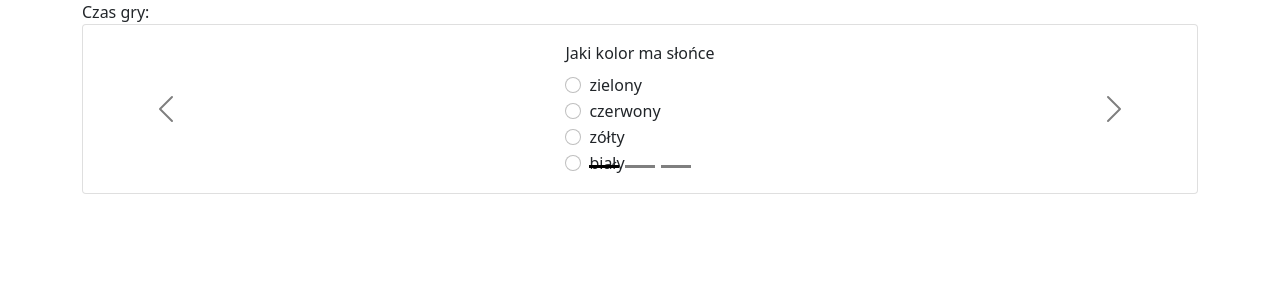
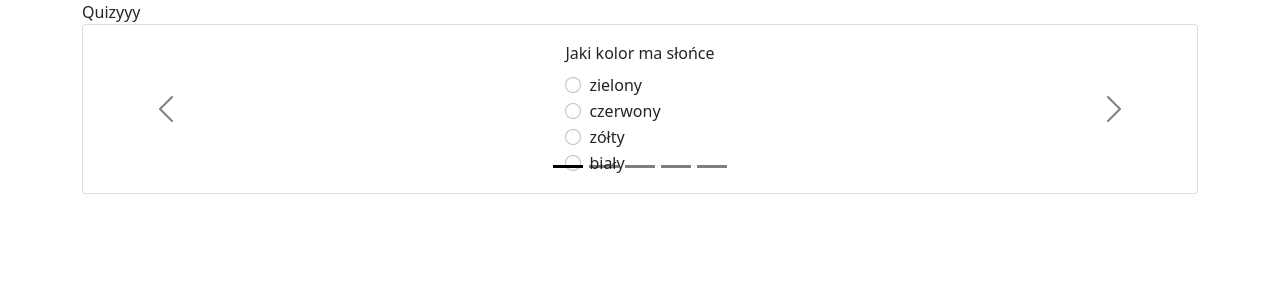
Before and after one commit to molekJ/quiz, a React (Create React App) app: page /quiz in a window 1280 px wide. Shown: the top 300 px of the page. Built offline with nearby package versions, Linux system fonts and the light colour scheme.

Commit message:
Questions and answers displayed

```diff
--- a/src/App.tsx
+++ b/src/App.tsx
@@ -15,19 +15,20 @@ function App() {
     const questionsPromise = GetQuestions();
     questionsPromise.then((res) => {
       setQuestions(res);
-      console.log(res);
+      setIsLoaded(true);
     });
   }, []);
 
-  const [questions, setQuestions] = useState<QuestionInterface[] | []>([]);
+  const [questions, setQuestions] = useState<QuestionInterface[]>([]);
+  const [isLoaded, setIsLoaded] = useState<boolean>(false);
 
   return (
     <Container>
       <Router>
         <Navbar />
         <Routes>
-          <Route path="/" element={<SplashScreen />} />
-          <Route path="/quiz" element={<QuizScreen />} />
+          <Route path="/" element={<SplashScreen isLoaded={isLoaded} />} />
+          <Route path="/quiz" element={<QuizScreen questions={questions} />} />
           <Route path="/summary" element={<SummaryScreen />} />
         </Routes>
       </Router>
--- a/src/components/Navbar.tsx
+++ b/src/components/Navbar.tsx
@@ -1,3 +1,3 @@
 export default function Navbar() {
-  return <div>Czas gry:</div>;
+  return <div>Quizyyy</div>;
 }
--- a/src/components/QuestionCard.tsx
+++ b/src/components/QuestionCard.tsx
@@ -5,7 +5,6 @@ export const QuestionCard: React.FC<QuestionInterface> = ({
   question,
   answers,
 }) => {
-  console.log(answers);
   return (
     <>
       <Card className="splash-screen ">
@@ -14,7 +13,15 @@ export const QuestionCard: React.FC<QuestionInterface> = ({
             <Form.Label>{question}</Form.Label>
             {answers.map((el) => {
               return (
-                <Form.Check name={question} label={el.answer} type="radio" />
+                <Form.Check
+                  name={question}
+                  label={el.answer}
+                  type="radio"
+                  onChange={(e) => {
+                    console.log(e.target);
+                    console.log(el.is_correct);
+                  }}
+                />
               );
             })}
           </Form.Group>
--- a/src/data/questions.json
+++ b/src/data/questions.json
@@ -61,5 +61,45 @@
           "is_correct": true
         }
       ]
+    },  {
+      "question": "Zielony owoc:",
+      "answers": [
+        {
+          "answer": "Banan",
+          "is_correct": false
+        },
+        {
+          "answer": "Mandarynka",
+          "is_correct": false
+        },
+        {
+          "answer": "Malina",
+          "is_correct": false
+        },
+        {
+          "answer": "Kiwi",
+          "is_correct": true
+        }
+      ]
+    }, {
+      "question": "Sąsiadem Polskie NIE jest:",
+      "answers": [
+        {
+          "answer": "Ukraina",
+          "is_correct": false
+        },
+        {
+          "answer": "Włochy",
+          "is_correct": true
+        },
+        {
+          "answer": "Białoruś",
+          "is_correct": false
+        },
+        {
+          "answer": "Słowacja",
+          "is_correct": false
+        }
+      ]
     }
   ]
--- a/src/pages/QuizScreen.tsx
+++ b/src/pages/QuizScreen.tsx
@@ -1,39 +1,16 @@
 import { Carousel } from "react-bootstrap";
 import { QuestionCard } from "../components/QuestionCard";
+import { QuestionInterface } from "../types/interfaces";
 
-export const QuizScreen = () => {
-  const myArr = [
-    {
-      question: "Jaki kolor ma słońce",
-      answers: [
-        { answer: "zielony", is_correct: false },
-        { answer: "czerwony", is_correct: false },
-        { answer: "zółty", is_correct: true },
-        { answer: "biały", is_correct: false },
-      ],
-    },
-    {
-      question: "Jaki jest wynik: 2 + 2 x 2",
-      answers: [
-        { answer: "6", is_correct: true },
-        { answer: "8", is_correct: false },
-        { answer: "10", is_correct: false },
-        { answer: "4", is_correct: false },
-      ],
-    },
-    {
-      question: "Stolica Polski to:",
-      answers: [
-        { answer: "Kraków", is_correct: false },
-        { answer: "Biała Podlaska", is_correct: false },
-        { answer: "Zakopane", is_correct: false },
-        { answer: "Warszawa", is_correct: true },
-      ],
-    },
-  ];
+interface Question {
+  questions: QuestionInterface[];
+}
+
+export const QuizScreen = ({ questions }: Question) => {
+  console.log(questions);
   return (
     <Carousel variant="dark" interval={null}>
-      {myArr.map((el) => {
+      {questions.map((el) => {
         return (
           <Carousel.Item>
             <QuestionCard {...el} />
--- a/src/pages/SplashScreen.tsx
+++ b/src/pages/SplashScreen.tsx
@@ -1,9 +1,16 @@
 import { Button, Card } from "react-bootstrap";
 import "bootstrap/dist/css/bootstrap.min.css";
 import { Link } from "react-router-dom";
+import { QuestionInterface } from "../types/interfaces";
 
-export const SplashScreen = () => {
+interface IsLoaded {
+  isLoaded: boolean;
+}
+
+export const SplashScreen = ({ isLoaded }: IsLoaded) => {
   return (
+    <>
+      {isLoaded ? (
         <Card className="splash-screen ">
           <Card.Body>
             <Card.Title>Witamy w teście!</Card.Title>
@@ -15,5 +22,9 @@ export const SplashScreen = () => {
             </Link>
           </Card.Body>
         </Card>
+      ) : (
+        <p>Ładujemy pytania</p>
+      )}
+    </>
   );
 };
--- a/src/service/GetQuestions.tsx
+++ b/src/service/GetQuestions.tsx
@@ -2,6 +2,6 @@ import questions from "../data/questions.json";
 import { QuestionInterface } from "../types/interfaces";
 export const GetQuestions = (): Promise<QuestionInterface[]> => {
   return new Promise((resolve) => {
-    setTimeout(() => resolve(questions), 1000);
+    setTimeout(() => resolve(questions), 2000);
   });
 };
```
Lines whose indentation alone changed are shown as unchanged.
